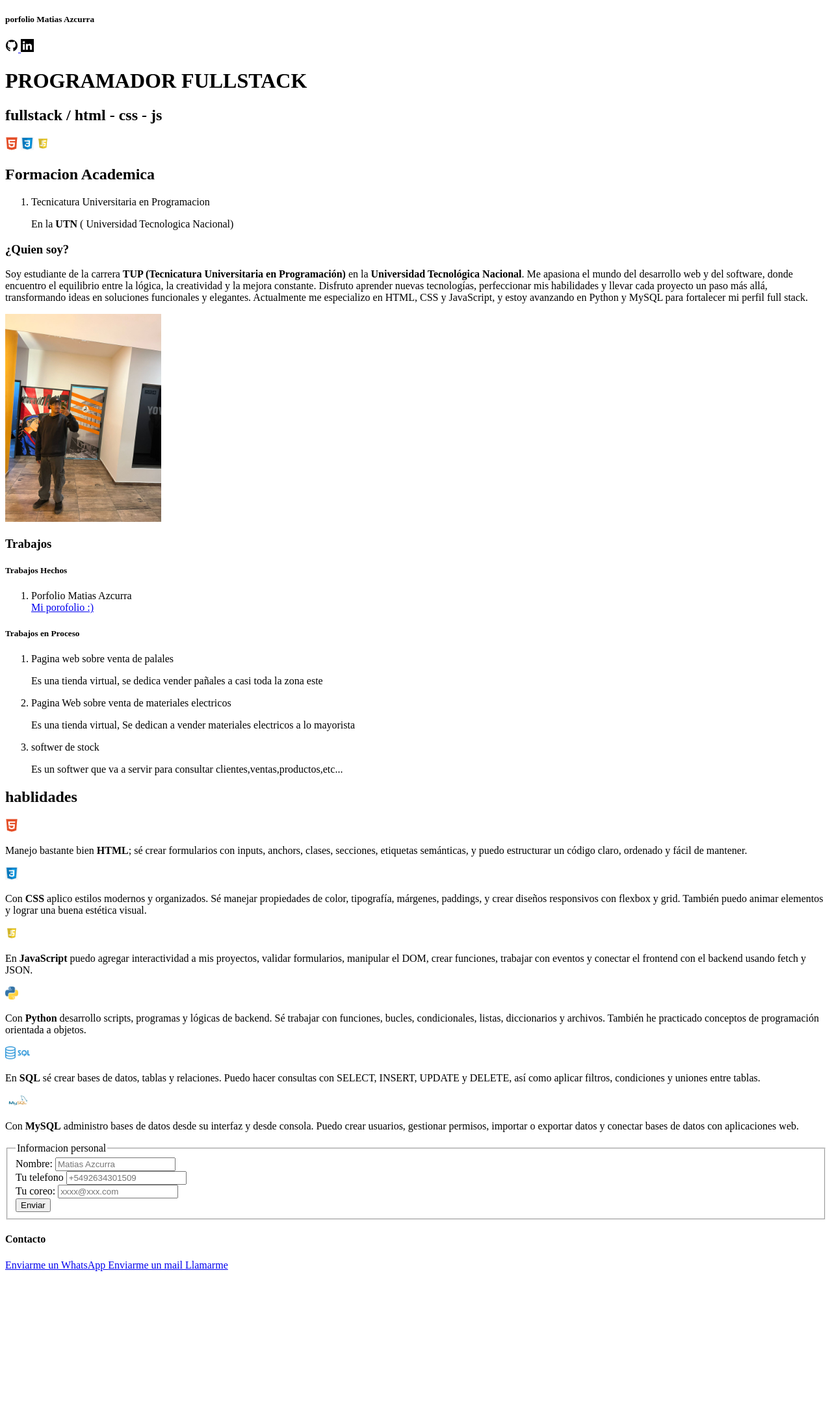
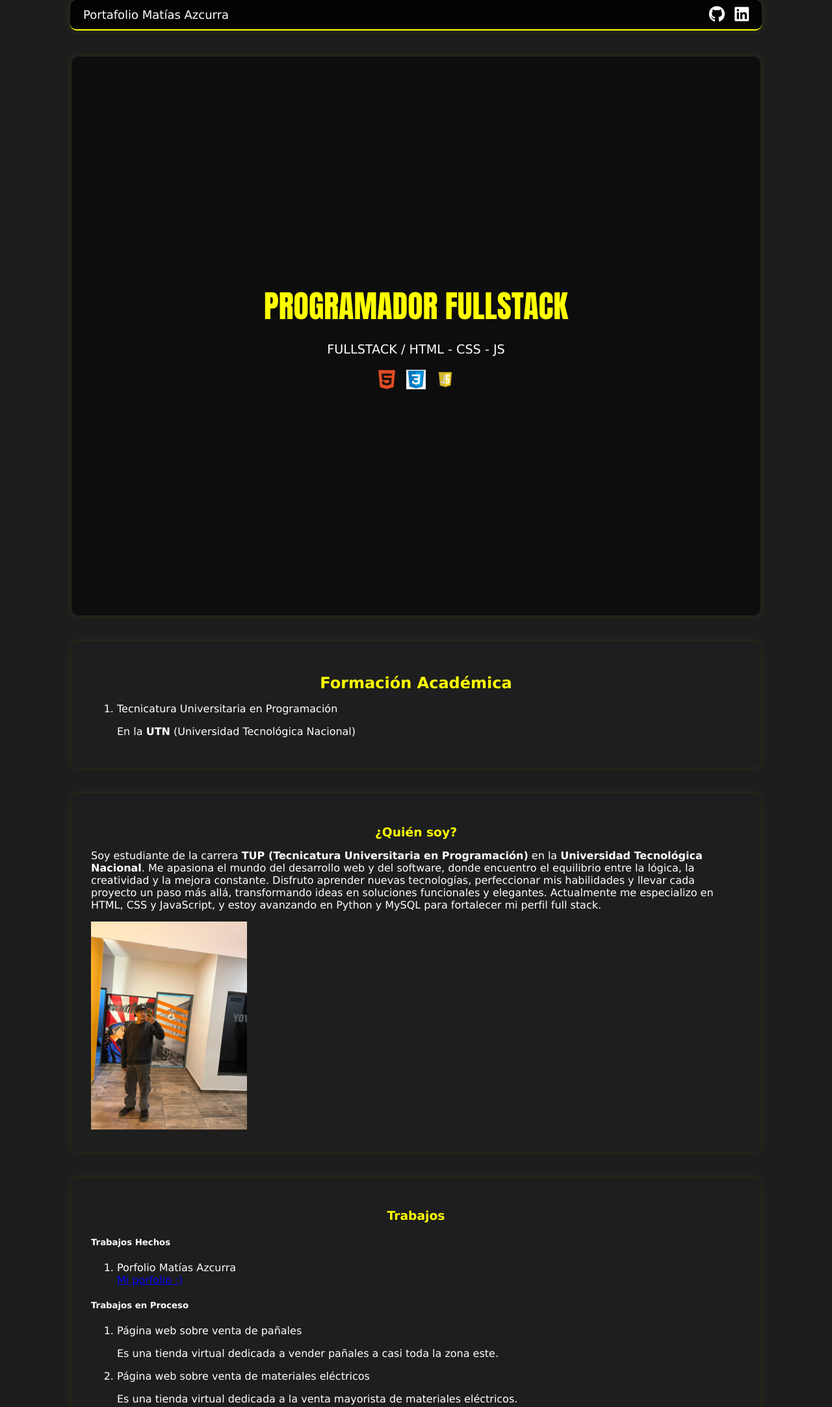
Before and after one commit to matiiiazc/Mi-Porfolio, a plain HTML site: page Porfolio/index.html in a window 1280 px wide. Shown: the top 2165 px of the page at 65% size. Before the commit the page ends 1964 px from the top, so only its background shows below. Drawn offline with Linux system fonts and the light colour scheme.

Commit message:
Add files via upload
Agrege los estilos

```diff
--- a/Porfolio/index.html
+++ b/Porfolio/index.html
@@ -1,68 +1,58 @@
 <!DOCTYPE html>
-<html lang="en">
+<html lang="es">
 <head>
     <meta charset="UTF-8">
-    <meta name="viewport" content="width=device-width">
+    <meta name="viewport" content="width=device-width, initial-scale=1.0">
+    <link rel="stylesheet" href="style.css">
+    <link rel="stylesheet" href="https://cdnjs.cloudflare.com/ajax/libs/font-awesome/6.6.0/css/all.min.css">
     <title>Porfolio de Matias Azcurra</title>
 </head>
 <body>
-        <header >
-            <section class="header">
-                <H5>porfolio Matias Azcurra</H5>
-                <a href="https://github.com/matiiiazc">
-                    <img
-                    src="/images/logo_github.jpg"
-                    alt="Link a mi GitHub"
-                    width="20"
+    <header>
+        <section class="top-bar">
+            <div>
+                <h5>Portafolio Matías Azcurra</h5>
+            </div>
+
+            <div>
+                <a href="https://github.com/matiiiazc" target="_blank">
+                    <i class="fa-brands fa-github"></i>
                 </a>
 
-                <a href="https://www.linkedin.com/in/matias-azcurra" >
-                    <img
-                    src="/images/logo_linkedin_blanco.jpg"
-                    alt="Link a mi Linkedin"
-                    height="20"
-                    >
+                <a href="https://www.linkedin.com/in/matias-azcurra" target="_blank">
+                    <i class="fa-brands fa-linkedin"></i>
                 </a>
+            </div>
+        </section>
+    </header>
 
+    <section class="hero">
+        <h1>PROGRAMADOR FULLSTACK</h1>
+        <p class="cabeza">FULLSTACK / HTML - CSS - JS</p>
+        <div class="logos-principal">
+            <img src="/images/logo_html.jpg" alt="Logo HTML">
+            <img src="/images/logo_css.jpg" alt="Logo CSS">
+            <img src="/images/logo_js.jpg" alt="Logo JS">
+        </div>
     </section>
-                <h1>PROGRAMADOR FULLSTACK</h1>
-                <H2>fullstack  / html - css - js</H2>
-                <img id="logo_html"
-                    src="/images/logo_html.jpg"
-                    alt="Logo Html"
-                    height=20px
-                    >
-                <img id="logo_css"
-                    src="/images/logo_css.jpg"
-                    alt="Logo Html"
-                    height=20px
-                    >
-                <img id="logo_js"
-                    src="/images/logo_js.jpg"
-                    alt="Logo Html"
-                    height=20px
-                    >
-        </header>
-        <section>
-            <h2>Formacion Academica</h2>
+
+    <section class="formacion-academica">
+        <h2 >Formación Académica</h2>
         <ol>
-                <li>Tecnicatura Universitaria en Programacion</li>
-                <p>En la <strong>UTN</strong> ( Universidad Tecnologica Nacional) </p>
+            <li>Tecnicatura Universitaria en Programación</li>
+            <p>En la <strong>UTN</strong> (Universidad Tecnológica Nacional)</p>
         </ol>
     </section>
 
     <section>
-        <h3>¿Quien soy?</h3>
+        <h3>¿Quién soy?</h3>
         <p>
             Soy estudiante de la carrera <strong>TUP (Tecnicatura Universitaria en Programación)</strong> en la <strong>Universidad Tecnológica Nacional</strong>.
             Me apasiona el mundo del desarrollo web y del software, donde encuentro el equilibrio entre la lógica, la creatividad y la mejora constante.
             Disfruto aprender nuevas tecnologías, perfeccionar mis habilidades y llevar cada proyecto un paso más allá, transformando ideas en soluciones funcionales y elegantes.
             Actualmente me especializo en HTML, CSS y JavaScript, y estoy avanzando en Python y MySQL para fortalecer mi perfil full stack.
         </p>
-        <img
-            src="/images/yop.jpg"
-            alt="Una imagen de Matias Azcurra "
-            width="240">
+        <img src="/images/yop.jpg" alt="Imagen de Matías Azcurra" width="240">
     </section>
 
     <section class="trabajos">
@@ -71,84 +61,81 @@
         <div class="trabajos_hechos">
             <h5>Trabajos Hechos</h5>
             <ol>
-                    <li>Porfolio Matias Azcurra</li>
-                    <a href="//https.porfolio%matias%azcurra.com">Mi porofolio :)</a>
+                <li>Porfolio Matías Azcurra</li>
+                <a href="https://porfolio.matiasazcurra.com" target="_blank">Mi porfolio :)</a>
             </ol>
         </div>
-            <div class="Trabajos_en_proceso">
+
+        <div class="trabajos_en_proceso">
             <h5>Trabajos en Proceso</h5>
-                <ol type="1">
-                    <li>Pagina web sobre venta de palales</li>
-                    <p>Es una tienda virtual, se dedica vender pañales a casi toda la zona este</p>
-                    <li>Pagina Web sobre venta de materiales electricos</li>
-                    <p>Es una tienda virtual, Se dedican a vender materiales electricos a lo mayorista</p>
-                    <li>softwer de stock</li>
-                    <p>Es un softwer que va a servir para consultar clientes,ventas,productos,etc...</p>
+            <ol>
+                <li>
+                    Página web sobre venta de pañales
+                    <p>Es una tienda virtual dedicada a vender pañales a casi toda la zona este.</p>
+                </li>
+                <li>
+                    Página web sobre venta de materiales eléctricos
+                    <p>Es una tienda virtual dedicada a la venta mayorista de materiales eléctricos.</p>
+                </li>
+                <li>
+                    Software de stock
+                    <p>Es un software que servirá para consultar clientes, ventas, productos, etc.</p>
+                </li>
             </ol>
-
         </div>
     </section>
-        <section class="hablidades">
-            <h2>hablidades</h2>
-            <img src="/images/logo_html.jpg" alt="Logo HTML" height="20px">
+
+    <section class="habilidades">
+        <h2>Habilidades</h2>
+        <img src="/images/logo_html.jpg" height=50 alt="Logo HTML">
         <p>
-                Manejo bastante bien <strong>HTML</strong>; sé crear formularios con inputs, anchors, clases, secciones, etiquetas semánticas, y puedo estructurar un código claro, ordenado y fácil de mantener.</p>
-            <img src="/images/logo_css.jpg" alt="Logo CSS" height="20px">
+            Manejo bastante bien <strong>HTML</strong>; sé crear formularios, anchors, clases, secciones, etiquetas semánticas y estructurar un código claro, ordenado y fácil de mantener.
+        </p>
+
+        <img src="/images/logo_css.jpg" height=50 alt="Logo CSS">
         <p>
-                Con <strong>CSS</strong> aplico estilos modernos y organizados. Sé manejar propiedades de color, tipografía, márgenes, paddings,
-                y crear diseños responsivos con flexbox y grid. También puedo animar elementos y lograr una buena estética visual.
+            Con <strong>CSS</strong> aplico estilos modernos y organizados. Sé manejar propiedades de color, tipografía, márgenes, paddings, y crear diseños responsivos con flexbox y grid.
         </p>
-            <img src="/images/logo_js.jpg" alt="Logo JS" height="20px">
+
+        <img src="/images/logo_js.jpg" height=50 alt="Logo JS">
         <p>
-                En <strong>JavaScript</strong> puedo agregar interactividad a mis proyectos, validar formularios, manipular el DOM,
-                crear funciones, trabajar con eventos y conectar el frontend con el backend usando fetch y JSON.
+            En <strong>JavaScript</strong> agrego interactividad, valido formularios, manipulo el DOM, creo funciones, trabajo con eventos y conecto frontend y backend usando fetch y JSON.
         </p>
-            <img src="/images/logo_python.jpg" alt="Logo PYTHON" height="20px">
+
+        <img src="/images/logo_python.jpg" height=50 alt="Logo Python">
         <p>
-                Con <strong>Python</strong> desarrollo scripts, programas y lógicas de backend. Sé trabajar con funciones, bucles, condicionales,
-                listas, diccionarios y archivos. También he practicado conceptos de programación orientada a objetos.
+            Con <strong>Python</strong> desarrollo scripts y lógicas de backend. Sé trabajar con funciones, bucles, condicionales, listas, diccionarios y archivos.
         </p>
-            <img src="/images/logo_sql.jpg" alt="Logo SQL" height="20px">
+
+        <img src="/images/logo_sql.jpg" height=50 alt="Logo SQL">
         <p>
-                En <strong>SQL</strong> sé crear bases de datos, tablas y relaciones. Puedo hacer consultas con SELECT, INSERT, UPDATE y DELETE,
-                así como aplicar filtros, condiciones y uniones entre tablas.
+            En <strong>SQL</strong> sé crear bases de datos, tablas y relaciones, aplicar filtros y hacer consultas avanzadas.
         </p>
-            <img src="/images/logo_mysql.jpg" alt="Logo MYSQL" height="20px">
+
+        <img src="/images/logo_mysql.jpg" height=50 alt="Logo MySQL">
         <p>
-                Con <strong>MySQL</strong> administro bases de datos desde su interfaz y desde consola.
-                Puedo crear usuarios, gestionar permisos, importar o exportar datos y conectar bases de datos con aplicaciones web.
+            Con <strong>MySQL</strong> administro bases de datos, creo usuarios, gestiono permisos y conecto aplicaciones web.
         </p>
     </section>
 
     <section>
+        <form method="post">
+            <fieldset>
+                <legend>Información para contacto</legend>
 
-            <form action="post" >
-                <fieldset>
-                    <legend>Informacion personal</legend>
                 <label style="display: block;">Nombre:
-                        <input
-                        type="text"
-                        id="name"
-                        name="name"
-                        placeholder="Matias Azcurra"
-                        >
+                    <input type="text" id="name" name="name" placeholder="Matias Azcurra">
                 </label>
 
-                    <label style="display: block;">Tu telefono
-                        <input
-                        type="tel"
-                        id="teelfono"
-                        placeholder="+5492634301509"
-                        >
+                <label style="display: block;">Teléfono:
+                    <input type="tel" id="telefono" placeholder="+5492634301509">
                 </label>
 
-                    <label style="display: block;">Tu coreo:
-                        <input
-                        type="email"
-                        id="correo"
-                        placeholder="xxxx@xxx.com"
-                        >
-                    <button style="display: block;">Enviar</button>
+                <label style="display: block;">Correo:
+                    <input type="email" id="correo" placeholder="xxxx@xxx.com">
+                </label>
+
+                <button type="submit" style="display: block;">Enviar</button>
             </fieldset>
         </form>
     </section>
@@ -156,20 +143,9 @@
     <footer>
         <div class="contactos">
             <h4>Contacto</h4>
-                    <a
-                    href="https://wa.me/5492634301509?text=Hola%2C%20vengo%20de%20parte%20del%20porfolio" target="_blank">Enviarme un  WhatsApp
-                    </a>
-
-                    <a
-                    href="mailto:matiiiazc@gamil.com"
-                    >
-                    Enviarme un mail
-                    </a>
-
-                    <a
-                    href="tel:+5492634301509">
-                    Llamarme
-                    </a>
+            <a href="https://wa.me/5492634301509?text=Hola%2C%20vengo%20de%20parte%20del%20porfolio" target="_blank">Enviarme un WhatsApp</a>
+            <a href="mailto:matiiiazc@gmail.com">Enviarme un mail</a>
+            <a href="tel:+5492634301509">Llamarme</a>
         </div>
     </footer>
 </body>
--- /dev/null
+++ b/Porfolio/style.css
@@ -0,0 +1,174 @@
+/* BODY */
+body {
+    background-color: rgba(12, 12, 12, 0.929);
+    margin: 0;
+    font-family: Verdana, Geneva, Tahoma, sans-serif;
+    color: white;
+}
+
+/* Barra de arriba */
+.top-bar {
+    display: flex;
+    justify-content: space-between;
+    align-items: center;
+    background-color: rgba(0, 0, 0, 0.882);
+    padding: 10px 20px;
+    border-bottom: 2px solid yellow;
+    max-width: 100%;
+    margin: 0 auto;
+}
+
+.top-bar h5 {
+    margin: 0;
+    font-size: 18px;
+    color: white;
+    font-weight: 400;
+}
+
+.top-bar a {
+    display: inline-block;
+    margin-left: 10px;
+}
+
+.top-bar i {
+    color: white;
+    font-size: 25px;
+    vertical-align: middle;
+    transition: transform 0.3s ease;
+}
+
+.top-bar i:hover {
+    transform: scale(1.2);
+}
+
+/* Sección principal (pantalla completa) */
+.hero {
+    height: 100vh;
+    display: flex;
+    flex-direction: column;
+    justify-content: center;
+    align-items: center;
+    background-color: rgba(12, 12, 12, 0.929);
+    text-align: center;
+}
+
+/* Títulos */
+.hero h1 {
+    color: yellow;
+    font-family: Impact, Haettenschweiler, 'Arial Narrow Bold', sans-serif;
+    font-size: 3em;
+    margin: 0;
+}
+
+.cabeza {
+    color: white;
+    font-size: 1.2em;
+    margin-bottom: 10px;
+}
+
+/* Logos */
+.logos-principal {
+    display: flex;
+    justify-content: center;
+    align-items: center;
+    gap: 15px;
+    margin-top: 10px;
+}
+
+.logos-principal img {
+    width: 30px;
+    height: 30px;
+}
+
+/*CONTENIDO*/
+section {
+    background-color: rgba(30, 30, 30, 0.9);
+    border-radius: 10px;
+    box-shadow: 0 0 10px rgba(255, 255, 0, 0.1);
+    margin: 40px auto;
+    padding: 30px;
+    width: 80%;
+    max-width: 1000px;
+}
+
+section h2, section h3 {
+    color: yellow;
+    text-align: center;
+    margin-bottom: 15px;
+}
+
+
+.section-container {
+    display: flex;
+    flex-wrap: wrap;
+    justify-content: center;
+    gap: 20px;
+}
+
+
+.card {
+    background-color: rgba(50, 50, 50, 0.9);
+    border-radius: 10px;
+    box-shadow: 0 0 10px rgba(255, 255, 0, 0.15);
+    padding: 20px;
+    width: 45%;
+    min-width: 300px;
+    transition: transform 0.3s ease, box-shadow 0.3s ease;
+}
+
+.card:hover {
+    transform: translateY(-5px);
+    box-shadow: 0 0 15px rgba(255, 255, 0, 0.3);
+}
+
+
+/* FORMULARIO */
+form {
+    background-color: rgba(255, 255, 255, 0.05);
+    padding: 20px;
+    border-radius: 10px;
+    max-width: 400px;
+    margin: 20px auto;
+}
+
+/* INPUTS Y BOTONES  */
+form input, form button {
+    display: block;
+    width: 90%;
+    padding: 10px;
+    margin: 10px auto;
+    border-radius: 7px;
+    border: none;
+    font-size: 16px;
+}
+
+form button {
+    background-color: yellow;
+    color: black;
+    cursor: pointer;
+    font-weight: bold;
+    width: 95%;
+    margin: 10px auto 0 auto;
+}
+
+form button:hover {
+    background-color: rgb(255, 255, 150);
+}
+
+/* FOOTER */
+footer {
+    background-color: rgba(10, 9, 9, 0.548);
+    padding: 20px 0;
+    text-align: left;
+}
+
+footer a {
+    display: block;
+    color: white;
+    text-decoration: none;
+    margin: 5px 0;
+}
+
+footer a:hover {
+    color: yellow;
+}
```
Lines whose indentation alone changed are shown as unchanged.
